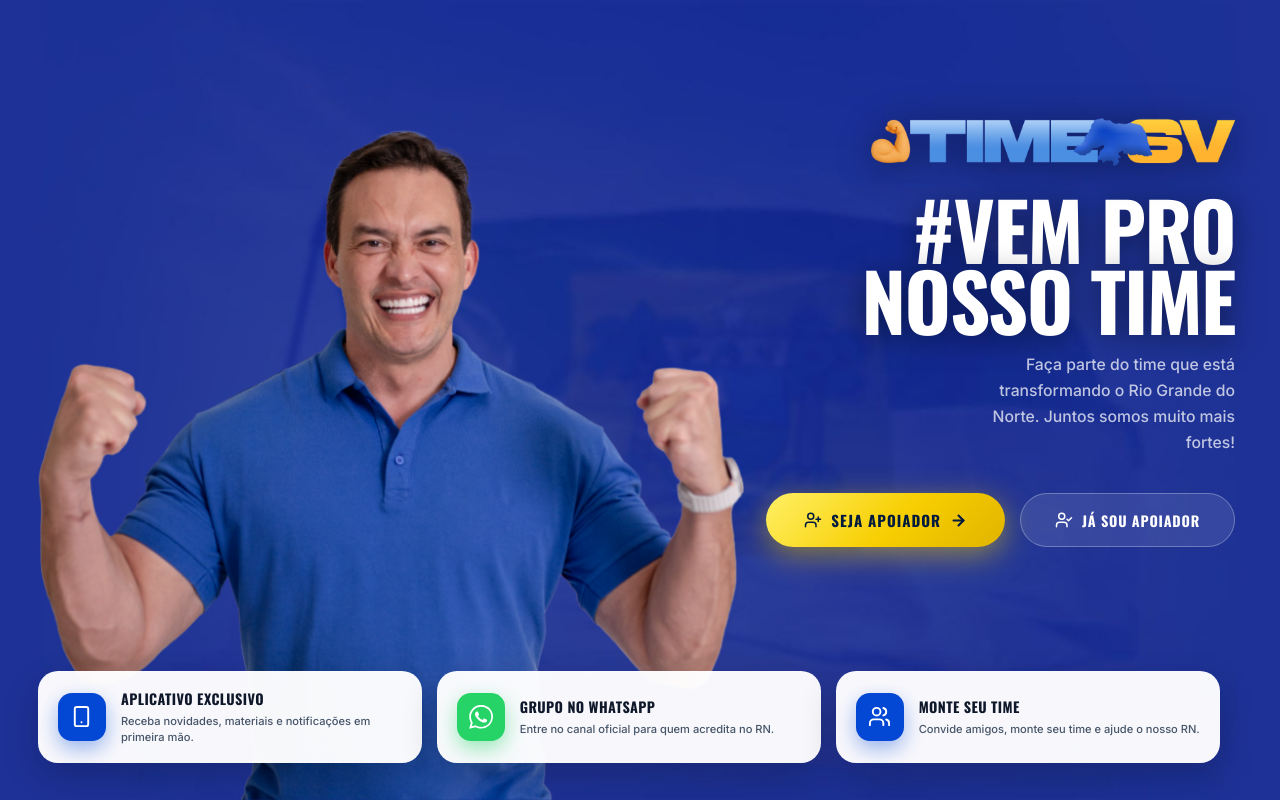
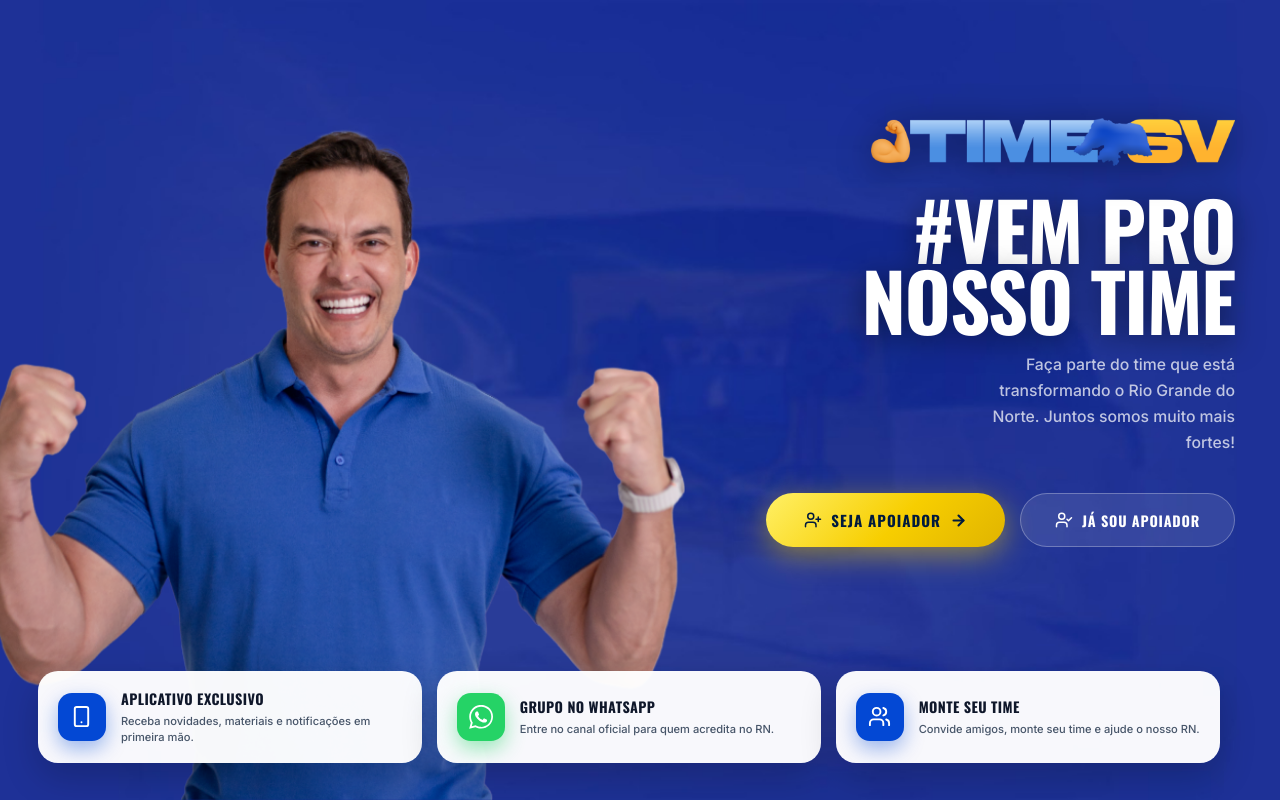
Before and after one commit to ReneBM/Apoiadores, a React (Vite) app in the folder frontend/: page /lp in a window 1280 px wide. Built offline with nearby package versions, Linux system fonts and the light colour scheme; no server answers; a web font is replaced by a local one.

Commit message:
style: LP - desloca a foto do senador de volta para o canto esquerdo da tela

```diff
--- a/frontend/src/pages/LandingPage.jsx
+++ b/frontend/src/pages/LandingPage.jsx
@@ -267,7 +267,8 @@ export default function LandingPage() {
           display: 'flex',
           alignItems: 'flex-end',
           justifyContent: 'flex-start',
-          paddingLeft: '2.5rem',
+          paddingLeft: '0',
+          marginLeft: '-1.5rem',
           overflow: 'visible',
           opacity: 0,
           animation: 'lpFadeInLeft 1.15s cubic-bezier(0.22,1,0.36,1) 0.15s forwards',
```
